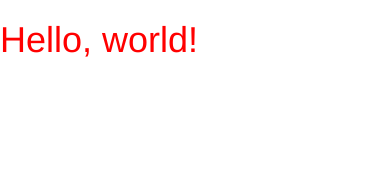
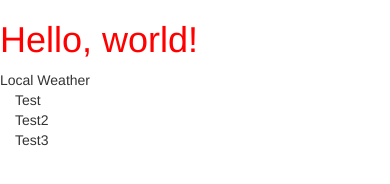
Before and after one commit to MaartenPlatenburg/MaartenPlatenburg.github.io, a plain HTML site: page index.html in a window 390 px wide. Drawn offline with nearby package versions, Linux system fonts and the light colour scheme.

Commit message:
Extra testing stuff very basic

```diff
--- /dev/null
+++ b/app.js
@@ -0,0 +1,5 @@
+var main = function(){
+
+};
+
+$(document).ready(main);
--- a/index.html
+++ b/index.html
@@ -8,8 +8,28 @@
    </head>
    <body>
       <h1 style="color:red"}>Hello, world!</h1>
+      <div id="header">
+         Local Weather
+      </div>
+
+      <div class="output-boxes">
+         <div class="container">
+            <div class="row">
+               <div class="col-md-4">
+                  Test
+               </div>
+               <div class="col-md-4">
+                  Test2
+               </div>
+               <div class="col-md-4">
+                  Test3
+               </div>
+            </div>
+         </div>
+      </div>
 
       <script src="https://ajax.googleapis.com/ajax/libs/jquery/1.11.3/jquery.min.js"></script>
       <script src="https://maxcdn.bootstrapcdn.com/bootstrap/3.3.5/js/bootstrap.min.js"></script>
+      <script src="app.js"></script>
    </body>
 </html>
```
